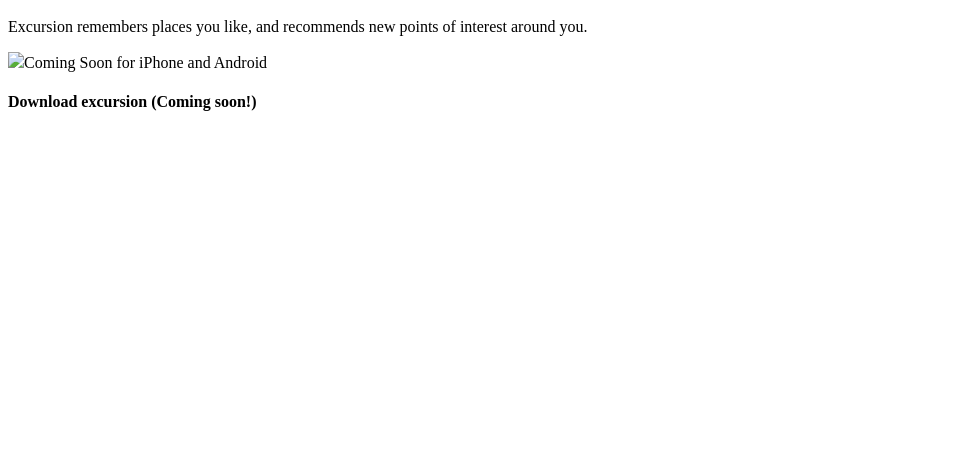
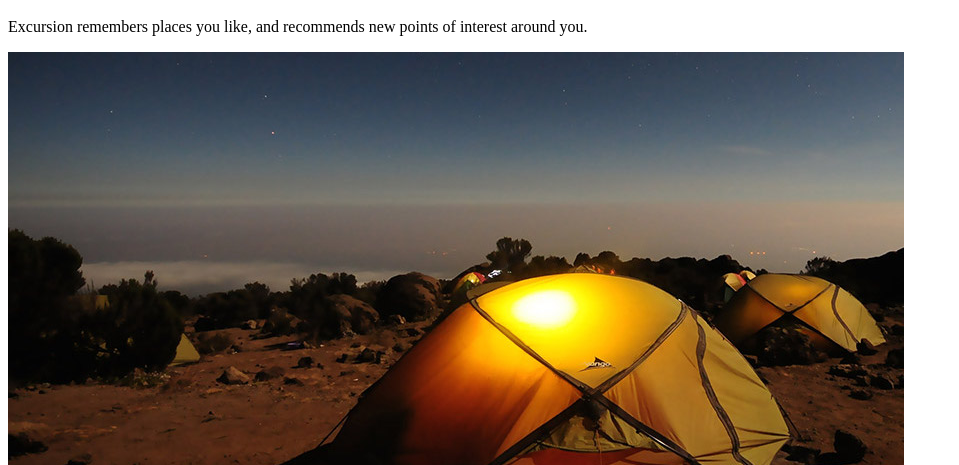
Before and after one commit to MarianaES/excursion, a plain HTML site: page index.html in a window 1280 px wide. Shown: the part 335-800 px from the top of the page, without its empty margins (0-959 px from the left). Drawn offline with Linux system fonts and the light colour scheme.

Commit message:
video&image Test 2

```diff
--- a/index.html
+++ b/index.html
@@ -13,7 +13,7 @@
     </video>
     <h1>Your personal travel guide</h1>
     <p>Excursion remembers places you like, and recommends new points of interest around you.</p>
-      <img src="resources/images/camp.jpg>
+      <img src="resources/images/camp.jpg">
     <h1>Coming Soon for iPhone and Android</h1>
     <h4>Download excursion (Coming soon!) <a href:"https://ajunpmu8lk71l07ead3ko509ak952n30s5kjmivnihddg5ip28b0.codecademy.cloud/#"></a> </h4>
   </body>
```
